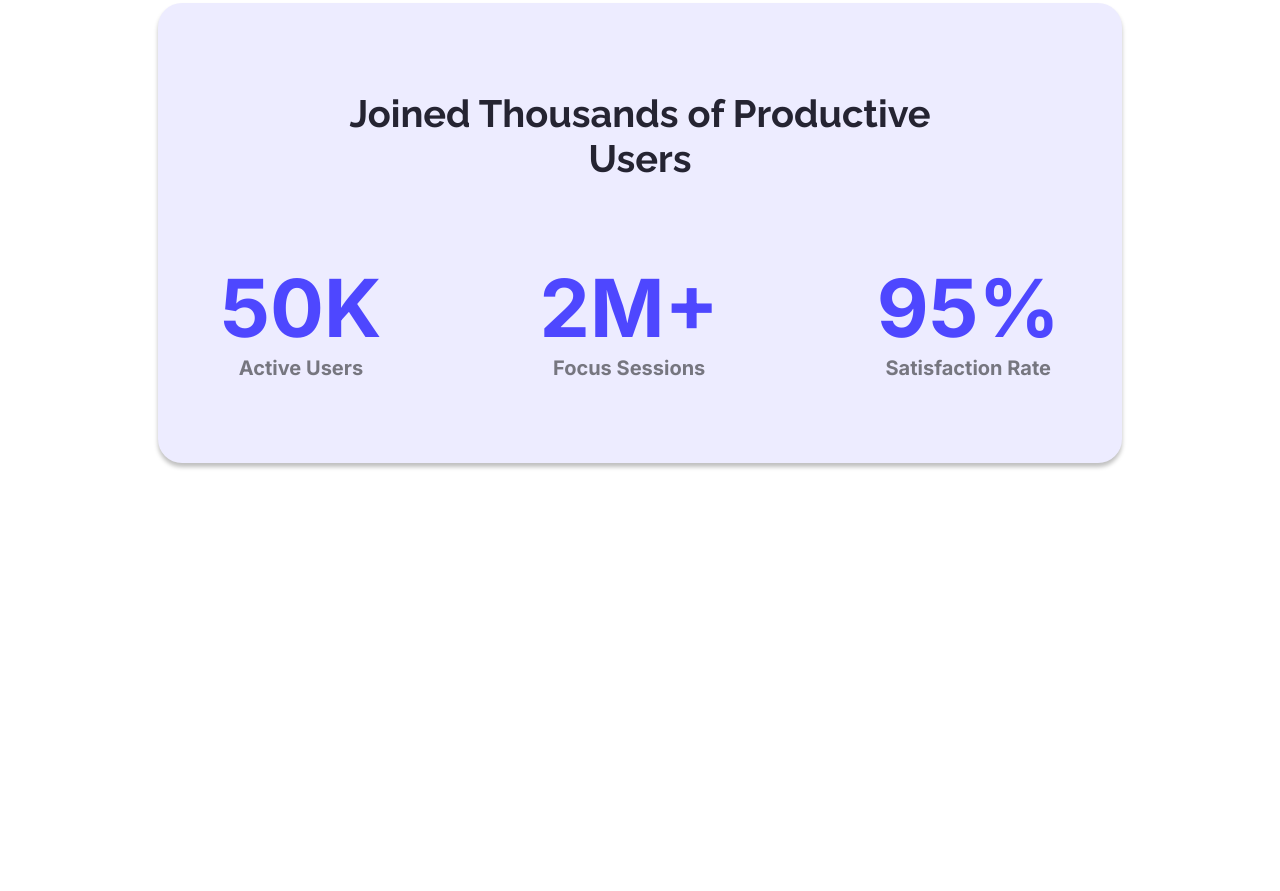
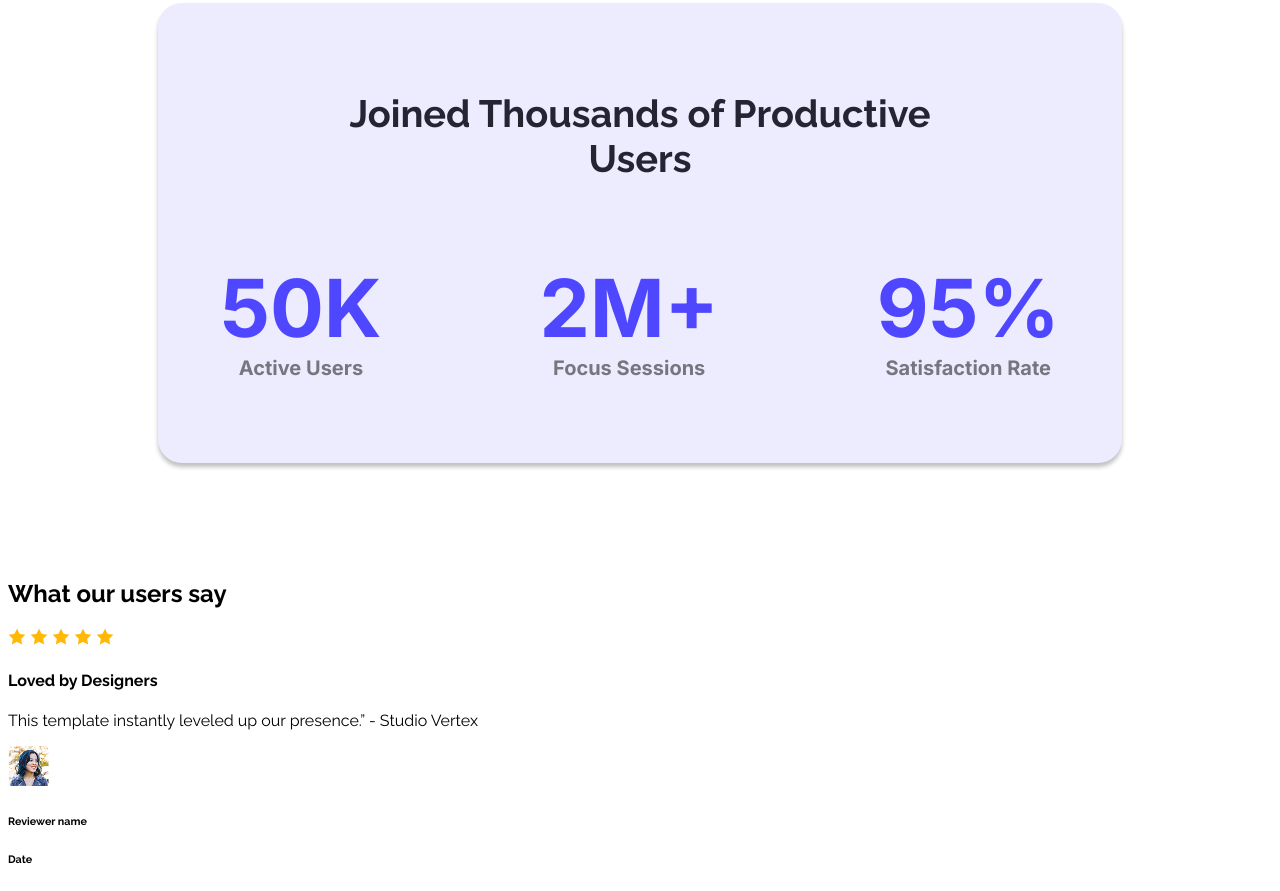
Before and after one commit to himel2535/ph-assignment-1, a plain HTML site: page index.html in a window 1280 px wide. Shown: the part 1299-2190 px from the top of the page. Before the commit the page ends 1878 px from the top, so only its background shows below. Drawn offline with Linux system fonts and the light colour scheme.

Commit message:
user's review but don't uderstand about ag typography

```diff
--- a/index.html
+++ b/index.html
@@ -61,18 +61,20 @@
           Joined Thousands of Productive Users
         </h3>
 
-        <div class="inter-normal productive-user-container ">
-          <div >
+        <div class="inter-normal productive-user-container">
+          <div>
             <h1 class="text-secondery productive-user-numbers">50K</h1>
-            <h5 class="productive-user-sub-title text-tertiary">Active Users</h5>
+            <h5 class="productive-user-sub-title text-tertiary">
+              Active Users
+            </h5>
           </div>
-          <div >
+          <div>
             <h1 class="text-secondery productive-user-numbers">2M+</h1>
             <h5 class="productive-user-sub-title text-tertiary">
               Focus Sessions
             </h5>
           </div>
-          <div >
+          <div>
             <h1 class="text-secondery productive-user-numbers">95%</h1>
             <h5 class="productive-user-sub-title text-tertiary">
               Satisfaction Rate
@@ -80,6 +82,34 @@
           </div>
         </div>
       </section>
+      <section class="review">
+        <h2 class="review-title">What our users say</h2>
+        <div class="review-descriptions">
+          <div class="review-1">
+            <div class="review-star">
+              <img src="images/icon-star.png" alt="" />
+              <img src="images/icon-star.png" alt="" />
+              <img src="images/icon-star.png" alt="" />
+              <img src="images/icon-star.png" alt="" />
+              <img src="images/icon-star.png" alt="" />
+            </div>
+            <div class="review-details">
+              <h4>Loved by Designers</h4>
+              <p>
+                This template instantly leveled up our presence.” - Studio
+                Vertex
+              </p>
+              <div>
+                <div><img src="images/avatar.png" alt="" /></div>
+                <div>
+                  <h6>Reviewer name</h6>
+                  <h6>Date</h6>
+                </div>
+              </div>
+            </div>
+          </div>
+        </div>
+      </section>
     </main>
     <footer></footer>
   </body>
```
